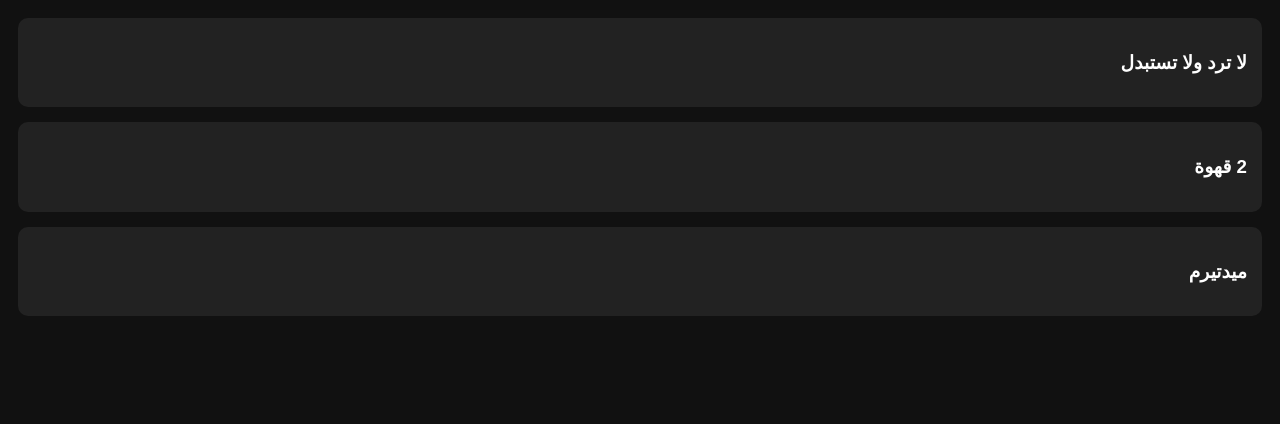
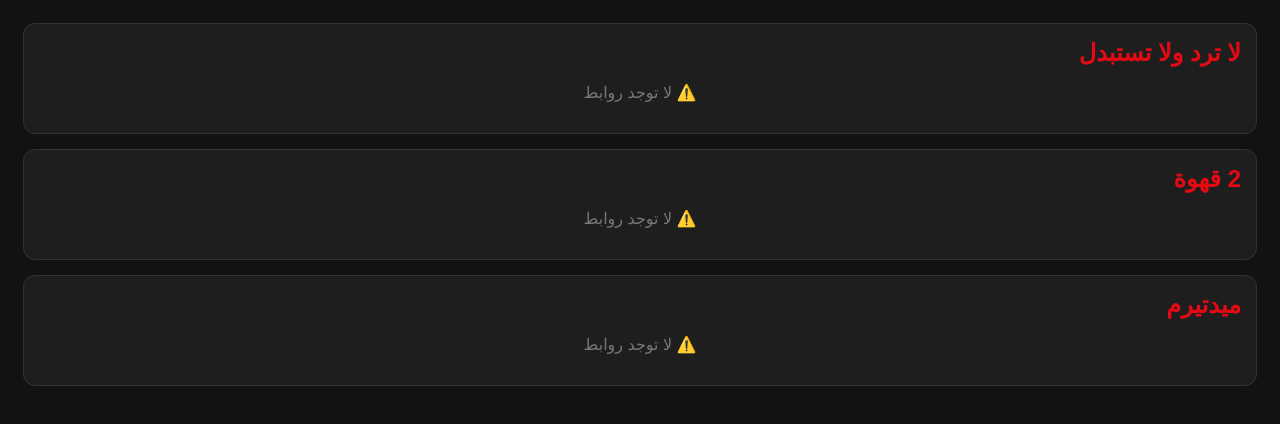
Before and after one commit to Radwan263/Cimatv, a plain HTML site: page index.html in a window 1280 px wide. Drawn offline with Linux system fonts and the light colour scheme.

Commit message:
Update via Cloudscraper

```diff
--- a/index.html
+++ b/index.html
@@ -1 +1 @@
-<!DOCTYPE html><html lang="ar" dir="rtl"><head><meta charset="UTF-8"><meta name="viewport" content="width=device-width, initial-scale=1.0"><title>ArabSeed Local</title><style>body{background:#111;color:#fff;font-family:sans-serif;padding:10px}.card{background:#222;padding:15px;margin-bottom:15px;border-radius:10px}a{display:block;padding:10px;margin:5px 0;text-decoration:none;text-align:center;border-radius:5px;color:white}.watch{background:#c0392b}.dl{background:#2980b9}</style></head><body><div class="card"><h3>لا ترد ولا تستبدل</h3></div><div class="card"><h3>2 قهوة</h3></div><div class="card"><h3>ميدتيرم</h3></div></body></html>
+<!DOCTYPE html><html lang="ar" dir="rtl"><head><meta charset="UTF-8"><meta name="viewport" content="width=device-width, initial-scale=1.0"><title>CimaTV</title><style>body{background:#121212;color:#fff;font-family:sans-serif;padding:15px}.card{background:#1e1e1e;padding:15px;margin-bottom:15px;border-radius:12px;border:1px solid #333}h2{color:#e50914;margin:0 0 10px}.btn{display:block;width:100%;padding:10px;margin:5px 0;text-align:center;border-radius:5px;text-decoration:none;color:white;font-weight:bold}.watch{background:#b71c1c}.dl{background:#0d47a1}</style></head><body><div class="card"><h2>لا ترد ولا تستبدل</h2><p style="text-align:center;color:#777">⚠️ لا توجد روابط</p></div><div class="card"><h2>2 قهوة</h2><p style="text-align:center;color:#777">⚠️ لا توجد روابط</p></div><div class="card"><h2>ميدتيرم</h2><p style="text-align:center;color:#777">⚠️ لا توجد روابط</p></div></body></html>
```
